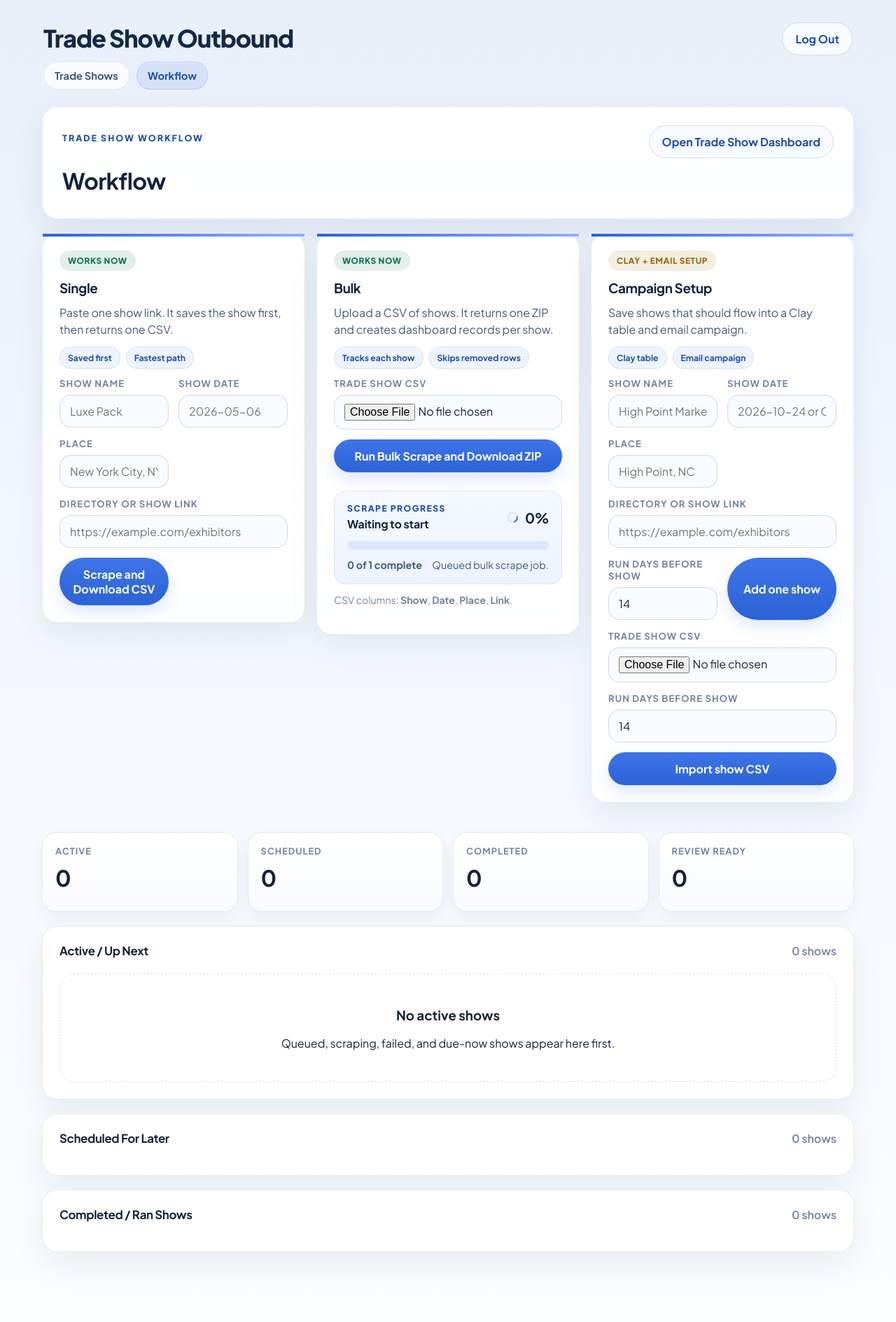
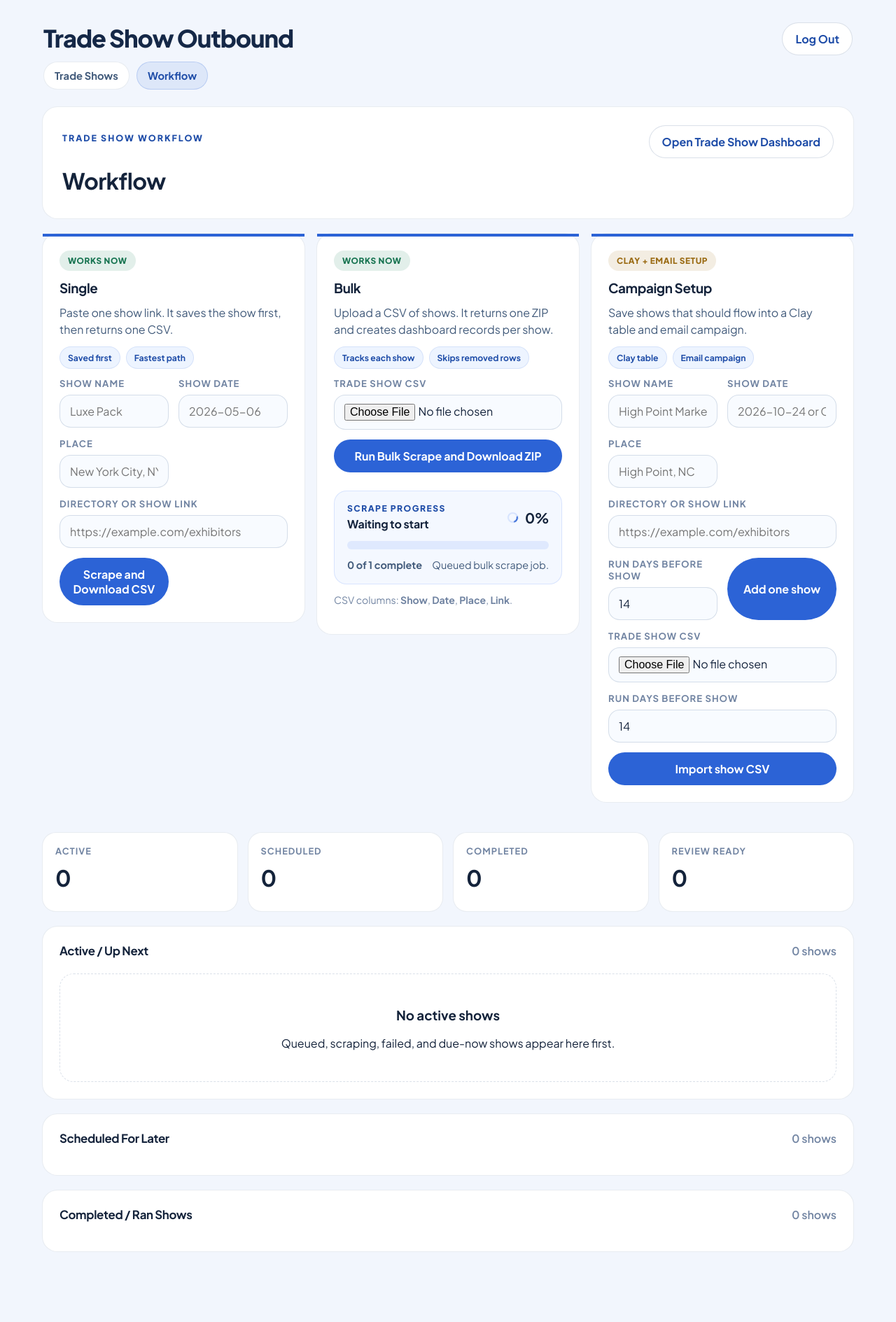
Before and after one commit to hhamzie/Conduit_TradeShow_GTM, a FastAPI app: page /workflow in a window 1280 px wide. Shown: the whole page at 70% size. Run offline with FastAPI, Linux system fonts and the light colour scheme; the visitor is signed in with stand-in values (Sample User, id 1).

Commit message:
Flatten UI styling across the app

```diff
--- a/static/styles.css
+++ b/static/styles.css
@@ -4,8 +4,8 @@
   --bg: #f2f6fd;
   --bg-deep: #e8eff9;
   --bg-wash: #fbfdff;
-  --panel: rgba(255, 255, 255, 0.92);
-  --panel-strong: rgba(255, 255, 255, 0.99);
+  --panel: #ffffff;
+  --panel-strong: #ffffff;
   --ink: #14233b;
   --ink-soft: #425b7b;
   --muted: #7184a2;
@@ -18,8 +18,8 @@
   --success: #177451;
   --warning: #9a6a12;
   --danger: #ba3c4d;
-  --shadow: 0 18px 44px rgba(24, 48, 90, 0.08);
-  --shadow-soft: 0 10px 24px rgba(24, 48, 90, 0.05);
+  --shadow: none;
+  --shadow-soft: none;
   --font-ui: "Plus Jakarta Sans", "Avenir Next", "Segoe UI", "Helvetica Neue", Arial, sans-serif;
 }
 
@@ -31,7 +31,7 @@
   margin: 0;
   color: var(--ink);
   font-family: var(--font-ui);
-  background: linear-gradient(180deg, var(--bg-deep) 0%, var(--bg) 38%, var(--bg-wash) 100%);
+  background: var(--bg);
   min-height: 100vh;
   -webkit-font-smoothing: antialiased;
   text-rendering: optimizeLegibility;
@@ -90,12 +90,12 @@
   padding: 10px 15px;
   border-radius: 999px;
   border: 1px solid var(--line);
-  background: rgba(255, 255, 255, 0.72);
+  background: #ffffff;
   color: var(--ink-soft);
   text-decoration: none;
   font-size: 0.92rem;
   font-weight: 700;
-  box-shadow: inset 0 1px 0 rgba(255, 255, 255, 0.65);
+  box-shadow: none;
 }
 
 .topnav-link.is-active {
@@ -112,13 +112,13 @@
 }
 
 .panel {
-  background: linear-gradient(180deg, var(--panel-strong) 0%, var(--panel) 100%);
+  background: var(--panel);
   border: 1px solid var(--line);
   border-radius: 22px;
   box-shadow: var(--shadow);
   padding: 24px;
   margin-bottom: 20px;
-  backdrop-filter: blur(8px);
+  backdrop-filter: none;
 }
 
 .panel-head {
@@ -247,7 +247,7 @@
   inset: 0 auto auto 0;
   width: 100%;
   height: 4px;
-  background: linear-gradient(90deg, #2c63d6, #8cb2ff);
+  background: var(--accent);
 }
 
 .lane-head {
@@ -397,21 +397,19 @@
   gap: 8px;
   border: 1px solid transparent;
   border-radius: 999px;
-  background: linear-gradient(180deg, #3e74e8 0%, var(--accent) 100%);
+  background: var(--accent);
   color: white;
   padding: 12px 18px;
   font-weight: 700;
   text-decoration: none;
   cursor: pointer;
-  box-shadow: 0 10px 22px rgba(47, 109, 246, 0.16);
-  transition: transform 140ms ease, box-shadow 140ms ease, background 140ms ease;
+  box-shadow: none;
+  transition: background 140ms ease, border-color 140ms ease, color 140ms ease;
 }
 
 button:hover,
 .button:hover {
   background: var(--accent-dark);
-  transform: translateY(-1px);
-  box-shadow: 0 14px 30px rgba(31, 86, 203, 0.22);
 }
 
 button:disabled,
```
Also changed, not shown: other parts of static/styles.css (+40 -42 lines).
